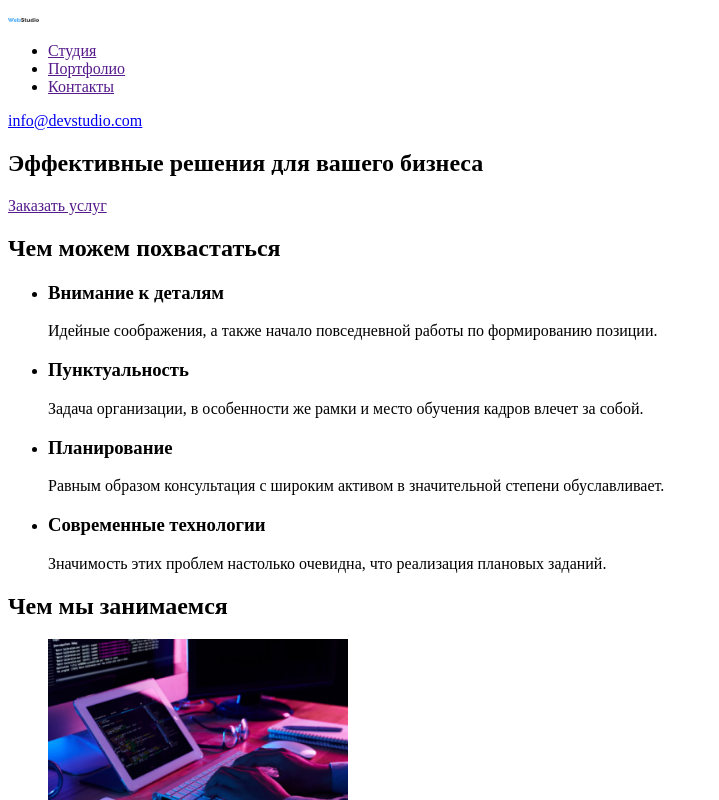
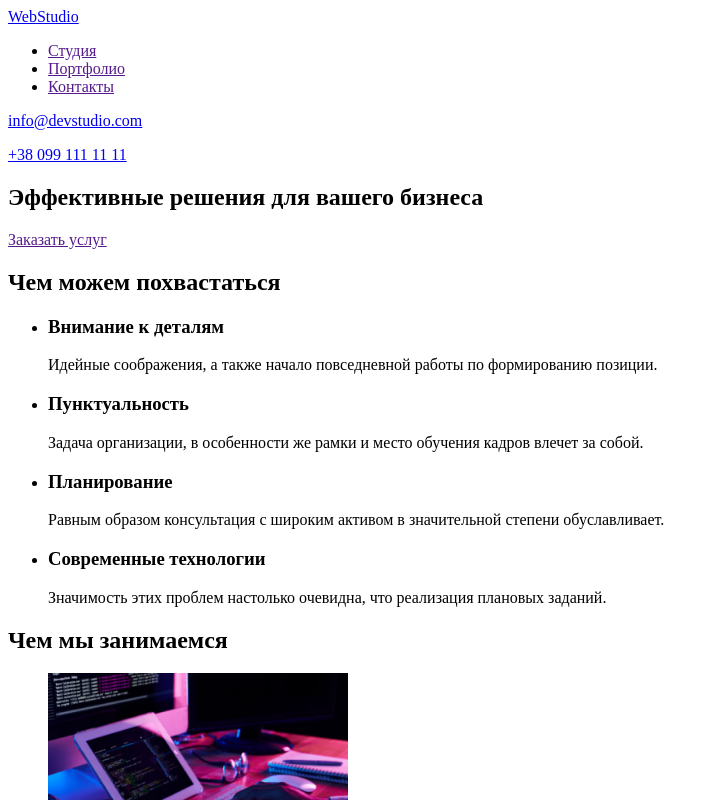
Before and after one commit to IrinaSelina/goit-markup-hw-01, a plain HTML site: page index.html in a window 1280 px wide. Shown: the top 800 px of the page, without its empty margins (0-719 px from the left). Drawn offline with Linux system fonts and the light colour scheme.

Commit message:
Добавляет HTML разметку

```diff
--- a/index.html
+++ b/index.html
@@ -3,19 +3,18 @@
   <head>
     <meta charset="UTF-8" />
     <meta name="viewport" content="width=device-width, initial-scale=1.0" />
-    <title>Document</title>
+    <title>WebStudio</title>
   </head>
   <body>
     <header>
-      <nav>
-        <a href="/"> <img src="/imeg/WebStudio.png" alt="" width="31" /></a>
+      <a href="./">WebStudio</a>
       <ul>
         <li><a href="">Студия</a></li>
         <li><a href="">Портфолио</a></li>
         <li><a href="">Контакты</a></li>
       </ul>
       <p><a href="mailto:info@devstudio.com">info@devstudio.com</a></p>
-      </nav>
+      <p><a href="tel:+380991111111">+38 099 111 11 11</a></p>
     </header>
     <main>
       <section>
@@ -103,7 +102,8 @@
       </section>
     </main>
     <footer>
-      <address><a href="/"> <img src="/imeg/WebStudio.png" alt="" width="31" /></a>
+      <a href="./">WebStudio</a>
+      <address>
         <ul>
           <li>г. Киев, пр-т Леси Украинки, 26</li>
           <li><a href="mailto:info@devstudio.com">info@devstudio.com</a></li>
```
Lines whose indentation alone changed are shown as unchanged.
